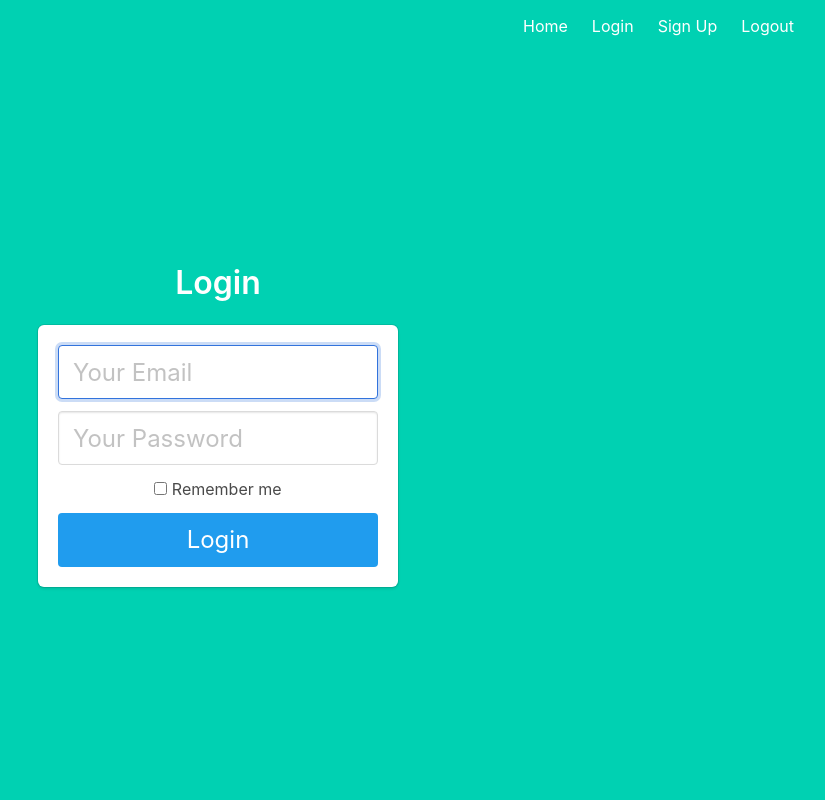
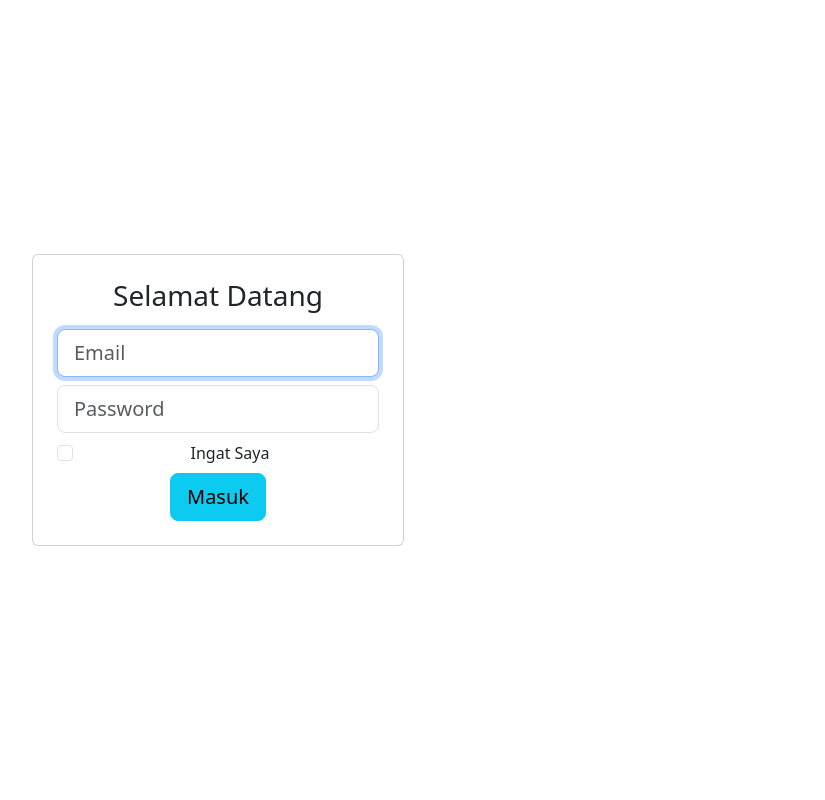
Before and after one commit to reginamarthaa/myUntarApp, a Flask app: page /login in a window 1280 px wide. Shown: the whole page, without its empty margins (422-1247 px from the left). Run offline with Flask 3, Linux system fonts and the light colour scheme.

Commit message:
21/10 ubah css, atur login page

```diff
--- a/app/templates/base.html
+++ b/app/templates/base.html
@@ -5,38 +5,39 @@
     <meta charset="utf-8">
     <meta http-equiv="X-UA-Compatible" content="IE=edge">
     <meta name="viewport" content="width=device-width, initial-scale=1">
-    <title>Flask Auth Example</title>
-    <link rel="stylesheet" href="https://cdnjs.cloudflare.com/ajax/libs/bulma/0.7.2/css/bulma.min.css" />
+    <title>UNTAR</title>
+    <link rel="stylesheet" href="https://cdn.jsdelivr.net/npm/bootstrap@5.3.3/dist/css/bootstrap.min.css">
 </head>
 
 <body>
-    <section class="hero is-primary is-fullheight">
+    <section class="bs-emphasis-color min-vh-100">
+        {% if current_user.is_authenticated %}
+            <nav class="navbar navbar-expand-lg navbar-light bs-secondary-gray">
+                <div class="navbar-nav pl-2">
+                    <div class="border border-success px-2 m-2 rounded">
+                        <a href="{{ url_for('app_route.dashboard') }}" class="nav-item nav-link">Home</a>
+                    </div>
+                    <div class="border border-success px-2 m-2 rounded">
+                        <a href="{{ url_for('app_route.logout') }}" class="nav-item nav-link">Logout</a>
+                    </div>
 
-        <div class="hero-head">
-            <nav class="navbar">
-                <div class="container">
-                    <div id="navbarMenuHeroA" class="navbar-menu">
-                        <div class="navbar-end">
-                            <a href="{{ url_for('app_route.dashboard') }}" class="navbar-item">
-                                Home
-                            </a>
-                            <a href="{{ url_for('app_route.login') }}" class="navbar-item">
-                                Login
-                            </a>
-                            <a href="{{ url_for('app_route.signup') }}" class="navbar-item">
-                                Sign Up
-                            </a>
-                            <a href="{{ url_for('app_route.logout') }}" class="navbar-item">
-                                Logout
-                            </a>
-                        </div>
+                    <!-- <div class="border border-success px-2 m-2 rounded">
+                        <a href="{{ url_for('app_route.login') }}" class="nav-item nav-link">Login</a>
                     </div>
+                    <div class="border border-success px-2 m-2 rounded">
+                        <a href="{{ url_for('app_route.signup') }}" class="nav-item nav-link">Sign Up</a>
+                    </div> -->
+
+                    <!-- <a href="{{ url_for('app_route.dashboard') }}" class="nav-item nav-link">Home</a>
+                    <a href="{{ url_for('app_route.login') }}" class="nav-item nav-link">Login</a>
+                    <a href="{{ url_for('app_route.signup') }}" class="nav-item nav-link">Sign Up</a>
+                    <a href="{{ url_for('app_route.logout') }}" class="nav-item nav-link">Logout</a> -->
                 </div>
             </nav>
-        </div>
+        {% endif %}
 
-        <div class="hero-body">
-            <div class="container has-text-centered">
+        <div class="d-flex justify-content-center align-items-center min-vh-100">
+            <div class="container text-center">
                {% block content %}
                {% endblock %}
             </div>
--- a/app/templates/login.html
+++ b/app/templates/login.html
@@ -1,35 +1,31 @@
 {% extends "base.html" %}
 
 {% block content %}
-<div class="column is-4 is-offset-4">
-    <h3 class="title">Login</h3>
-    <div class="box">
+<div class="col-md-4 offset-md-4">
+    <div class="card p-4">
+        <h3 class="text-center">Selamat Datang</h3>
       {% with messages = get_flashed_messages() %}
       {% if messages %}
-          <div class="notification is-danger">
+          <div class="alert alert-danger">
               {{ messages[0] }}
           </div>
       {% endif %}
       {% endwith %}
         <form method="POST" action="/login">
-            <div class="field">
-                <div class="control">
-                    <input class="input is-large" type="email" name="email" placeholder="Your Email" autofocus="">
-                </div>
+            <div class="form-group my-2">
+                <input class="form-control form-control-lg" type="email" name="email" placeholder="Email" autofocus="">
             </div>
 
-            <div class="field">
-                <div class="control">
-                    <input class="input is-large" type="password" name="password" placeholder="Your Password">
-                </div>
+            <div class="form-group my-2">
+                <input class="form-control form-control-lg" type="password" name="password" placeholder="Password">
             </div>
-            <div class="field">
-                <label class="checkbox">
-                    <input type="checkbox" name="remember">
-                    Remember me
-                </label>
+
+            <div class="form-group form-check my-2">
+                <input type="checkbox" class="form-check-input" name="remember">
+                <label class="form-check-label">Ingat Saya</label>
             </div>
-            <button class="button is-block is-info is-large is-fullwidth">Login</button>
+
+            <button class="btn btn-info btn-lg btn-block">Masuk</button>
         </form>
     </div>
 </div>
```
Also changed, not shown: app/templates/signup.html (+15 -17 lines).
